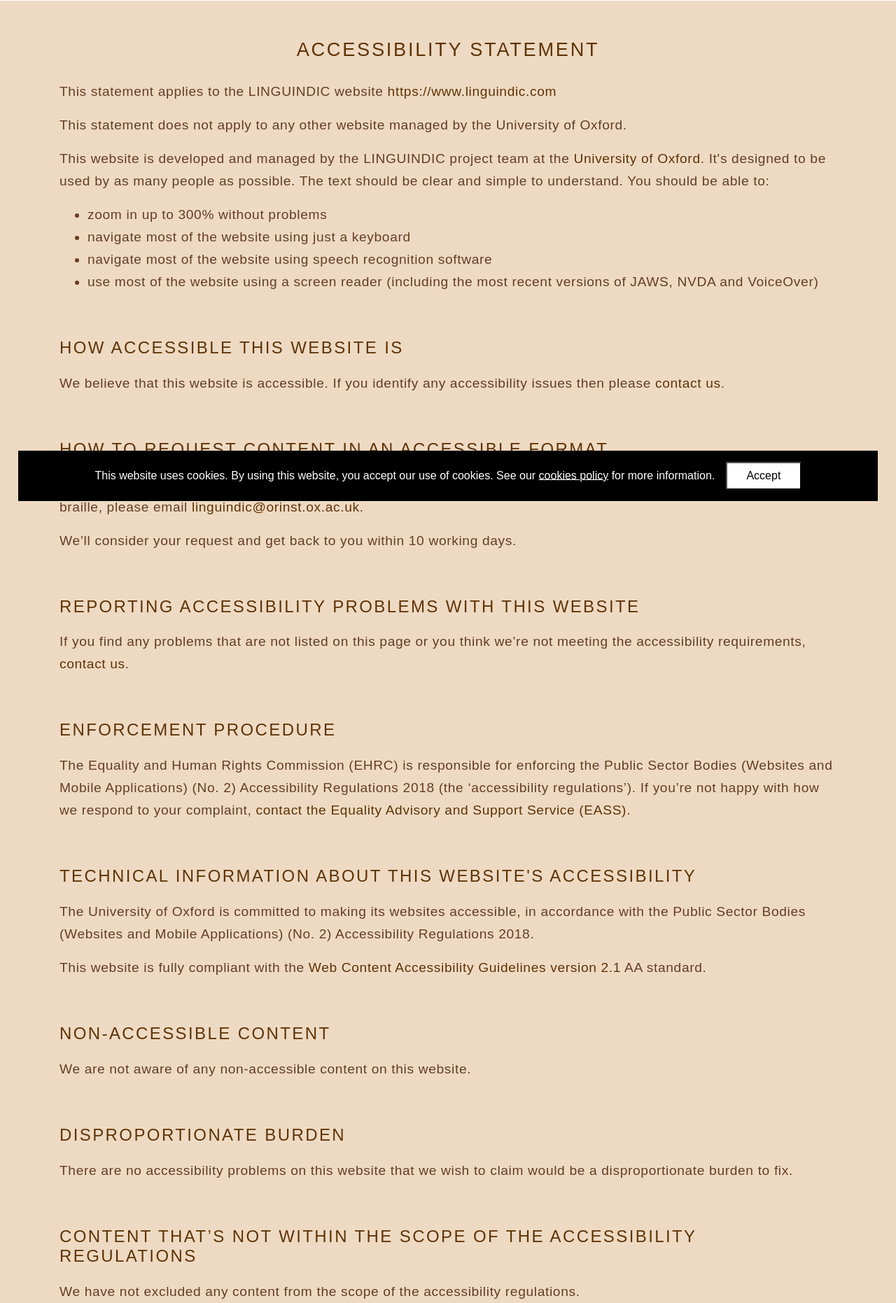
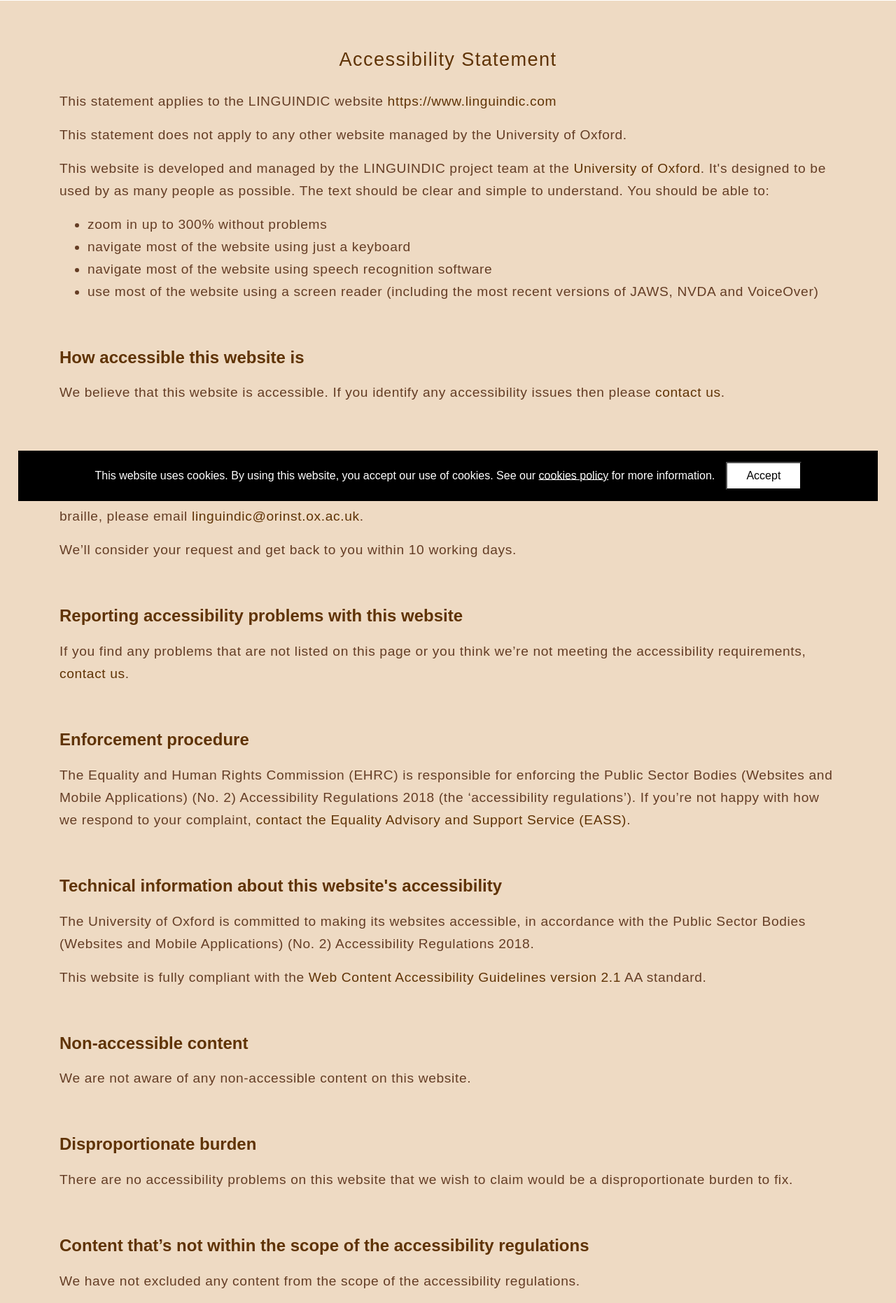
Before and after one commit to linguindic/linguindic-website, a Django app: page /accessibility/ in a window 1280 px wide. Shown: the part 58-1920 px from the top of the page at 70% size. Run offline with Django 3.2, Linux system fonts and the light colour scheme; parts of the project's set-up code (start-up, migrations or seed data) failed here and were passed over; some libraries are stand-ins or nearby versions.

Commit message:
upgraded to django 3.2 and tweaked some styles

```diff
--- a/django/core/settings.py
+++ b/django/core/settings.py
@@ -101,6 +101,12 @@
 MEDIA_ROOT = os.path.join(BASE_DIR, 'media')
 
 
+# Default primary key field type
+# https://docs.djangoproject.com/en/latest/ref/settings/#default-auto-field
+
+DEFAULT_AUTO_FIELD = 'django.db.models.BigAutoField'
+
+
 # Import local_settings.py
 try:
     from .local_settings import *  # NOQA
--- a/django/core/static/css/custom.css
+++ b/django/core/static/css/custom.css
@@ -26,9 +26,8 @@
 }
 
 h2 {
-    padding-top: 2em;
-    text-transform: uppercase;
-    letter-spacing: 0.1em;
+    padding-top: 2.5em;
+    letter-spacing: 0.05em;
     color: #5f3305;
     font-weight: 500;
     text-align: center;
@@ -38,10 +37,8 @@
 
 h3 {
     padding: 2em 0 0.5em 0;
-    text-transform: uppercase;
-    letter-spacing: 0.1em;
+    font-weight: bold;
     color: #5f3305;
-    font-weight: 500;
     text-align: left;
     font-size: 1.5em;
 }
@@ -104,7 +101,7 @@
 /* ---------- Main ---------- */
 
 main {
-    padding-bottom: 4em;
+    padding-bottom: 8em;
     background: #eedac3;
 }
 
--- a/requirements.txt
+++ b/requirements.txt
@@ -1,4 +1,4 @@
-Django~=3.1.0
+Django~=3.2.0
 pytz~=2020.1
 flake8~=3.8
 djangorestframework~=3.12.0
```
